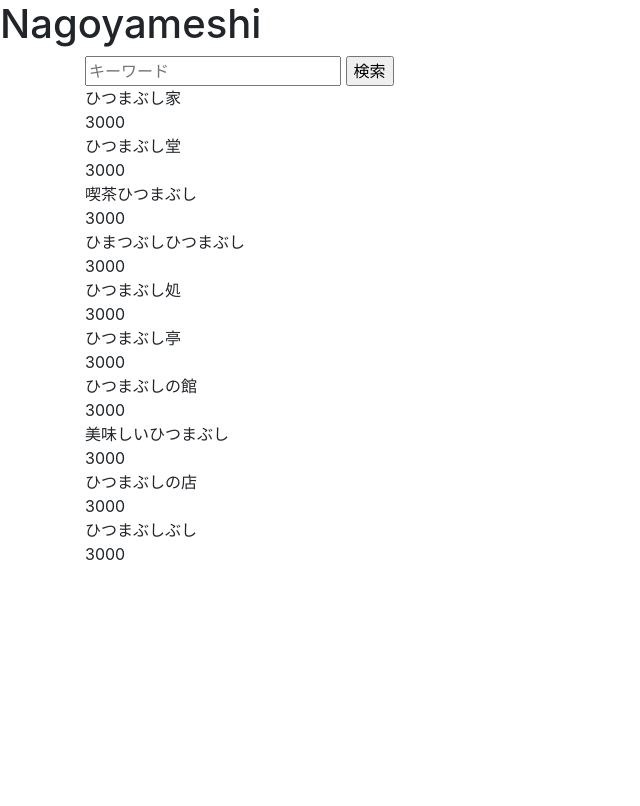
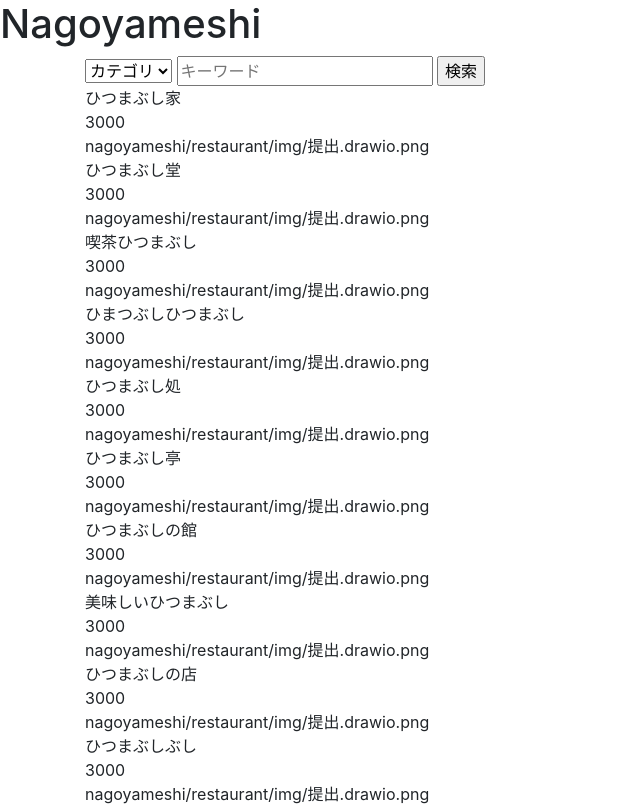
Before and after one commit to chicorichan/nagoyameshi, a Django app: page / in a window 1280 px wide. Shown: the whole page, without its empty margins (0-640 px from the left). Before the commit the page ends 560 px from the top, so only its background shows below. Run offline with Django 5.2, Linux system fonts and the light colour scheme; data comes from the database, SQL or seed files in the repository; both versions use the stored data as it was after the commit; some libraries are stand-ins or nearby versions.

Commit message:
カテゴリによる検索追加

```diff
--- /dev/null
+++ b/kadai_002/myvenv/myproject/nagoyameshi/forms.py
@@ -0,0 +1,11 @@
+# 送られてきたデータがルールにあっているかをチェックするために必要
+from django import forms
+from .models import Restaurant
+
+
+# Restaurantで検索するためのフォームクラスを作る
+class RestaurantCategorySearchForm(forms.ModelForm):
+
+    class Meta:
+        model   = Restaurant
+        fields  = [ "category" ]
--- a/kadai_002/myvenv/myproject/nagoyameshi/models.py
+++ b/kadai_002/myvenv/myproject/nagoyameshi/models.py
@@ -13,6 +13,10 @@ class Category(models.Model):
 
     def __str__(self):
         return self.name
+
+    # 文字列型のidを返すメソッド プルダウンで選択した値を固定させるのに必要
+    def str_id(self):
+        return str(self.id)
 
 #飲食店モデル
 class Restaurant(models.Model):
--- a/kadai_002/myvenv/myproject/nagoyameshi/views.py
+++ b/kadai_002/myvenv/myproject/nagoyameshi/views.py
@@ -1,6 +1,7 @@
 from django.shortcuts import render
 from django.views import View
-from .models import Restaurant
+from .models import Restaurant,Category
+from .forms import RestaurantCategorySearchForm
 
 from django.db.models import Q
 
@@ -11,9 +12,13 @@ class IndexView(View):
         context={}
         #context["restaurants"]  = Restaurant.objects.all()
 
+        #categoryの全データをcontextに含める
+        context["categories"]   = Category.objects.all()
+        #バリデーションをするにはnagoyameshiにforms.pyが必要
+
          # クエリを初期化
         query = Q()
-
+        """"
         if "search" in request.GET:
             words =request.GET["search"].replace("　"," ").split(" ")
             for word in words:
@@ -25,7 +30,19 @@ class IndexView(View):
         else:
             print("?search=はありません。検索はしていません。")
             context["restaurants"]  = Restaurant.objects.all()
+        """
+        form = RestaurantCategorySearchForm(request.GET)
 
+        if form.is_valid():
+            #指定されたcategoryを取り出す。
+            cleaned = form.clean()
+
+            #category未指定字は条件は追加しない
+            if cleaned["category"]:
+                query &=Q(category=cleaned["category"])
+
+        #検索されているときも、されていないときも.filter(query)でＯＫ
+        context["restaurants"]=Restaurant.objects.filter(query)
 
         return render(request,"nagoyameshi/index.html",context)
 
--- a/kadai_002/myvenv/myproject/templates/nagoyameshi/index.html
+++ b/kadai_002/myvenv/myproject/templates/nagoyameshi/index.html
@@ -10,10 +10,20 @@
    <h1>Nagoyameshi</h1>
    <main class="container">
 
-      <form action="" method="GET">
-          <input type="text" name="search" value="{{ request.GET.search }}" placeholder="キーワード">
-          <input type="submit" value="検索">
-      </form>
+    <form action="" method="GET">
+    {# categoryのプルダウンを作成 #}
+    <select name="category">
+    <option value="">カテゴリ</option>
+
+    {# categoriesをレンダリング #}
+    {% for category in categories %}
+     <option value="{{ category.id }}" {% if request.GET.category == category.str_id %}selected{% endif %}>{{ category.name }}</option>
+    {% endfor %}
+    </select>
+
+    <input type="text" name="search" value="{{ request.GET.search }}" placeholder="キーワード">
+    <input type="submit" value="検索">
+    </form>
 
       {# views.pyで取り出したデータを表示 #}
       {% for restaurant in restaurants %}
@@ -22,7 +32,7 @@
       {# budget を表示させる場合#}
       <div>{{ restaurant.budget }}</div>
       {# img を表示 #}
-      <div>{{ rewtaurant.img }}</div>
+      <div>{{ restaurant.img }}</div>
       {% endfor %}
 
   </main>
```
Also changed, not shown: kadai_002/myvenv/myproject/db.sqlite3.
